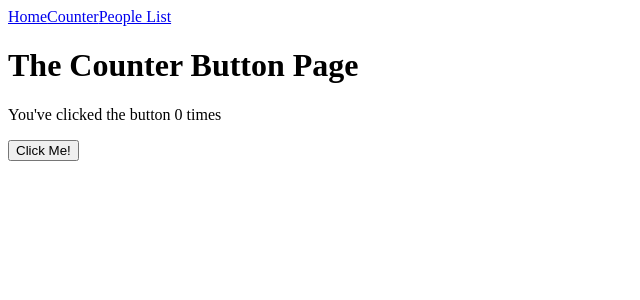
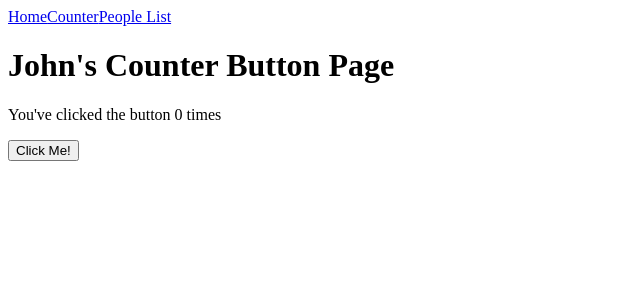
Before and after one commit to hwebz/learn-react-for-modern-web-applications, a React (Create React App) app: page /counter/John in a window 1280 px wide. Shown: the top 300 px of the page, without its empty margins (0-640 px from the left). Built offline with nearby package versions, Linux system fonts and the light colour scheme.

Commit message:
useParams and useLocation for Route

```diff
--- a/package.json
+++ b/package.json
@@ -6,6 +6,7 @@
     "@testing-library/jest-dom": "^4.2.4",
     "@testing-library/react": "^9.5.0",
     "@testing-library/user-event": "^7.2.1",
+    "query-string": "^6.13.1",
     "react": "^16.13.1",
     "react-dom": "^16.13.1",
     "react-router-dom": "^5.2.0",
--- a/src/App.js
+++ b/src/App.js
@@ -6,12 +6,12 @@ function App() {
   return (
     <Router>
       <Link to="/">Home</Link>
-      <Link to="/counter">Counter</Link>
+      <Link to="/counter/John">Counter</Link>
       <Link to="/people-list">People List</Link>
       <Route path="/" exact>
         <HomePage />
       </Route>
-      <Route path="/counter">
+      <Route path="/counter/:name">
         <CounterButtonPage />
       </Route>
       <Route path="/people-list">
--- a/src/pages/CounterButtonPage.js
+++ b/src/pages/CounterButtonPage.js
@@ -1,8 +1,13 @@
 import React, { useState } from 'react';
 import { CounterButton } from '../CounterButton';
 import { CongratulationsMessage } from '../CongratulationsMessage';
+import { useParams, useLocation } from 'react-router-dom';
+import { parse } from 'query-string';
 
 export const CounterButtonPage = () => {
+    const { name } = useParams();
+    const location = useLocation();
+    console.log(parse(location.search));
     const [numberOfClicks, setNumberOfClicks] = useState(0);
     const [hideMessage, setHideMessage] = useState(false);
 
@@ -10,7 +15,7 @@ export const CounterButtonPage = () => {
 
     return (
         <>
-            <h1>The Counter Button Page</h1>
+            <h1>{name}'s Counter Button Page</h1>
             {
             hideMessage
                 ? null
```
Also changed, not shown: 1 other file (tests, documents, lock files or other folders).
